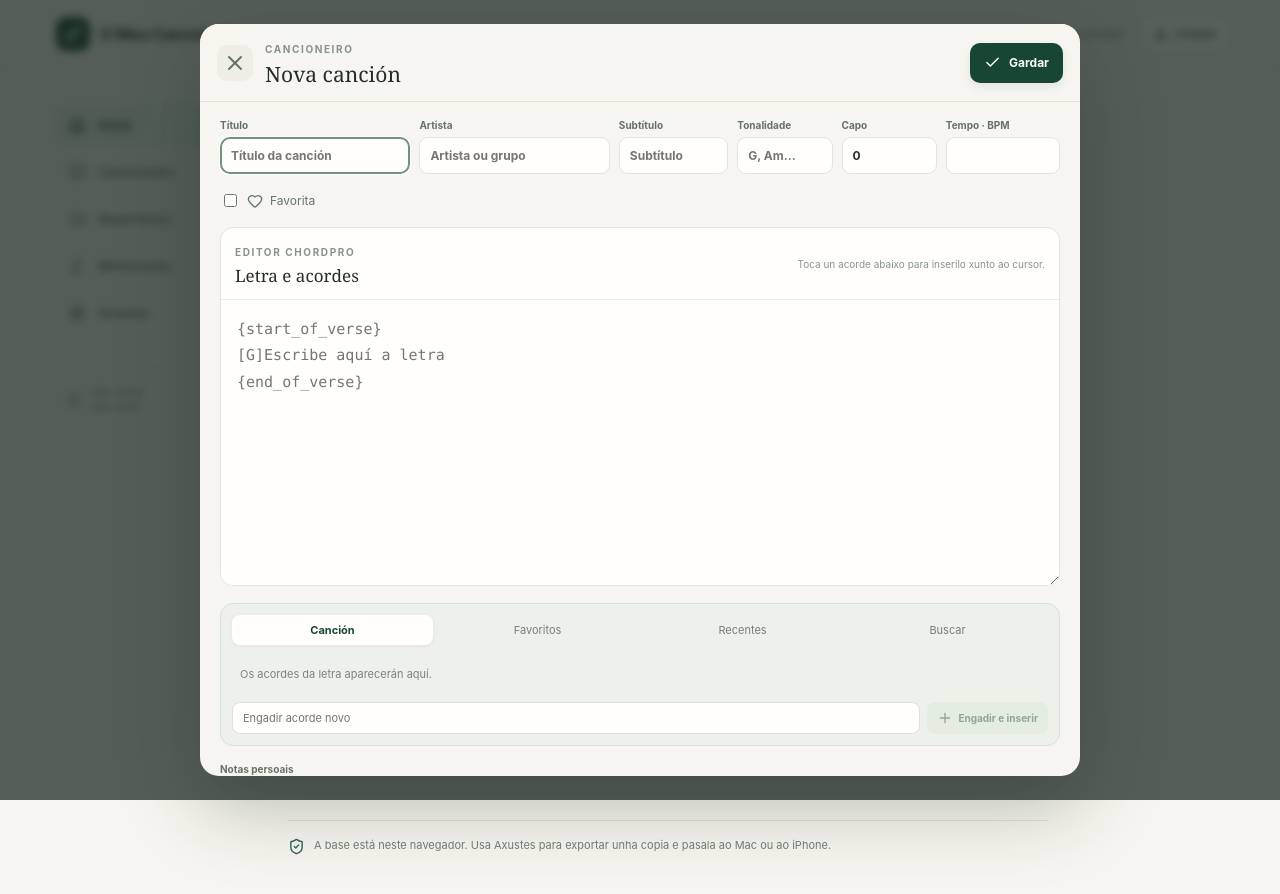
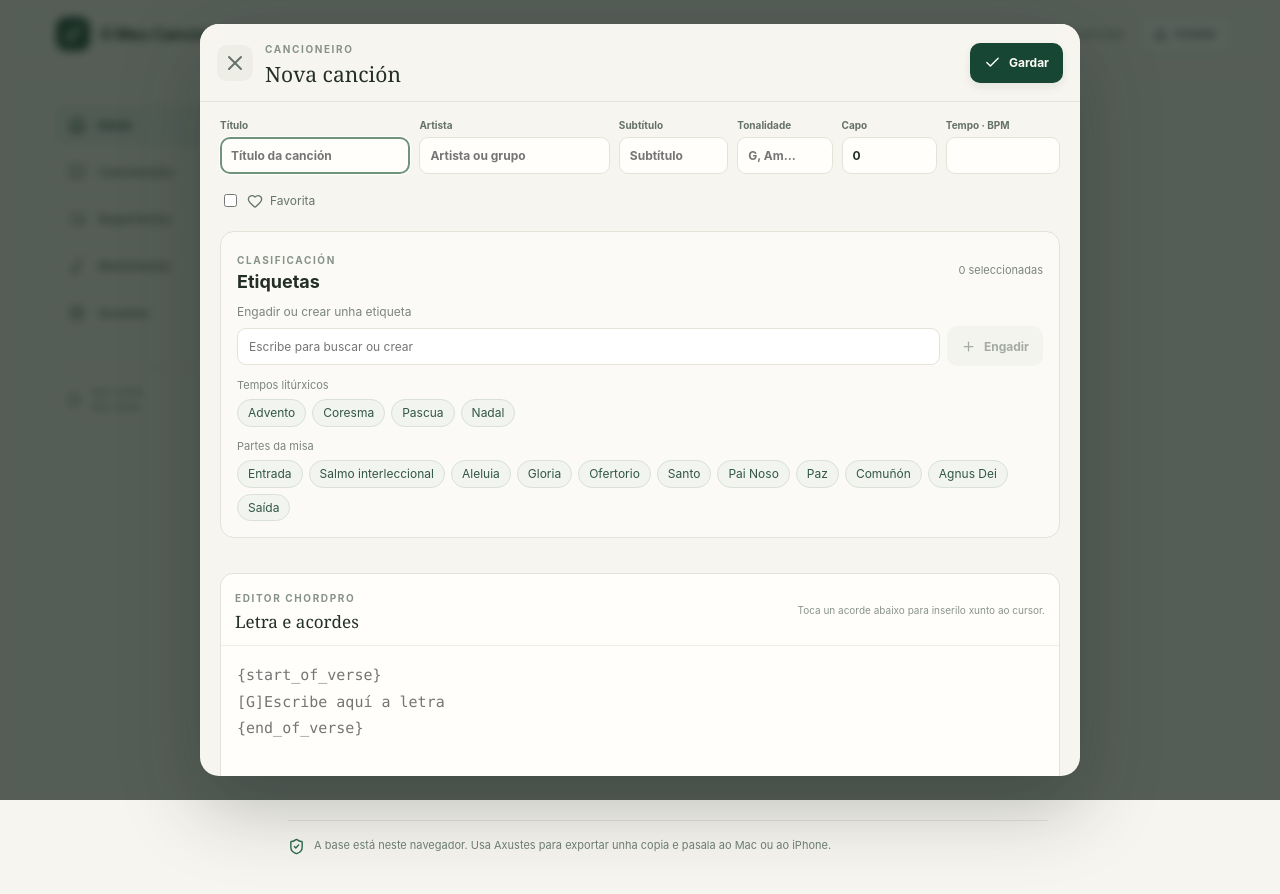
Before and after one commit to kreiz25/o-meu-cancioneiro, a React (Vite) app: page / in a window 1280 px wide. Both pictures are taken after a click on the button "Nova canción". Shown: the top 894 px of the page. Built offline with nearby package versions, Linux system fonts and the light colour scheme.

Commit message:
Add reusable song tags and ChordPro tag import

```diff
--- a/src/domain/chordpro.ts
+++ b/src/domain/chordpro.ts
@@ -1,4 +1,5 @@
 import type { Song, SongDocument, SongEvent, SongLine, SongSection, SectionKind } from '../types'
+import { cleanTags, normalizeTag } from './tags'
 
 export interface ParsedChordPro {
   title: string
@@ -7,6 +8,7 @@ export interface ParsedChordPro {
   key: string
   capo: number
   tempo: number | null
+  tags: string[]
   document: SongDocument
   warnings: string[]
   chords: string[]
@@ -33,6 +35,7 @@ export function parseChordPro(source: string, fallbackTitle = ''): ParsedChordPr
   const normalized = source.replace(/^\uFEFF/, '').replace(/\r\n?/g, '\n')
   const lines = normalized.split('\n')
   let title = '', subtitle = '', artist = '', key = '', capo = 0, tempo: number | null = null
+  const tags: string[] = []
   let kind: SectionKind = 'verse'
   let current: SongLine[] = []
   const sections: SongSection[] = []
@@ -67,6 +70,10 @@ export function parseChordPro(source: string, fallbackTitle = ''): ParsedChordPr
         if (/^\d+$/.test(value) && Number(value) >= 20 && Number(value) <= 300) tempo = Number(value)
         else warnings.push(`Tempo non válido na liña ${index + 1}: ${value}`)
         break
+      case 'tag': case 'tags':
+        recognized = true
+        tags.push(...value.split(/\s*[,;|]\s*/).filter(Boolean))
+        break
       default:
         current.push({ id: id(), events: [{ kind: 'directive', value: line }] })
         if (!known.has(name)) warnings.push(`Directiva conservada sen interpretar: {${directive.name}} (liña ${index + 1})`)
@@ -78,7 +85,7 @@ export function parseChordPro(source: string, fallbackTitle = ''): ParsedChordPr
   const validChord = chords.some(isChordSymbol)
   if (!recognized && !validChord) throw new Error('O contido non parece unha canción ChordPro válida.')
   const document: SongDocument = { formatVersion: 1, sections: normalizedSections, originalChordPro: source, preservedDirectives: [] }
-  return { title: title || fallbackTitle || subtitle, subtitle, artist, key, capo, tempo, document, warnings, chords, verseCount: normalizedSections.filter(s => s.kind === 'verse').length }
+  return { title: title || fallbackTitle || subtitle, subtitle, artist, key, capo, tempo, tags: canonicalizeTags(tags), document, warnings, chords, verseCount: normalizedSections.filter(s => s.kind === 'verse').length }
 }
 
 export function parseLine(value: string): SongLine {
@@ -131,12 +138,13 @@ export function editorTextToDocument(text: string): SongDocument {
   return { formatVersion: 1, sections: sections.length ? sections : [{ id: id(), kind: 'verse', lines: [] }], preservedDirectives: [] }
 }
 
-export function exportChordPro(song: Pick<Song, 'title' | 'subtitle' | 'artist' | 'originalKey' | 'capo' | 'tempo' | 'document'>): string {
+export function exportChordPro(song: Pick<Song, 'title' | 'subtitle' | 'artist' | 'originalKey' | 'capo' | 'tempo' | 'tags' | 'document'>): string {
   const output: string[] = []
   const meta = (name: string, value: string) => { if (value.trim()) output.push(`{${name}: ${value}}`) }
   meta('title', song.title); meta('subtitle', song.subtitle); meta('artist', song.artist); meta('key', song.originalKey)
   if (song.capo > 0) output.push(`{capo: ${song.capo}}`)
   if (song.tempo !== null) output.push(`{tempo: ${song.tempo}}`)
+  for (const tag of cleanTags(song.tags)) meta('tag', tag)
   for (const section of song.document.sections) {
     output.push(startDirective(section.kind))
     for (const line of section.lines) output.push(line.events.map(event => event.kind === 'text' ? event.value : event.kind === 'chord' ? `[${event.symbol}]` : event.value).join(''))
@@ -164,5 +172,15 @@ function startDirective(kind: SectionKind): string {
 function endDirective(kind: SectionKind): string {
   return ({ verse: '{end_of_verse}', chorus: '{end_of_chorus}', bridge: '{end_of_bridge}', intro: '{end_of_intro}', outro: '{end_of_outro}', other: '{end_of_verse}' })[kind]
 }
+function canonicalizeTags(tags: string[]): string[] {
+  const aliases: Record<string, string> = {
+    'salmo': 'Salmo interleccional', 'interleccional': 'Salmo interleccional',
+    'aleluya': 'Aleluia', 'alleluia': 'Aleluia',
+    'comunion': 'Comuñón', 'comunhao': 'Comuñón', 'comuñon': 'Comuñón',
+    'nosopai': 'Pai Noso', 'pai nosso': 'Pai Noso', 'padre nuestro': 'Pai Noso',
+    'envio': 'Saída', 'salida': 'Saída', 'agnus dei': 'Agnus Dei'
+  }
+  return cleanTags(tags.map(tag => aliases[normalizeTag(tag)] ?? tag))
+}
 function unique<T>(items: T[]): T[] { return [...new Set(items)] }
 function id(): string { return crypto.randomUUID() }
--- a/src/domain/search.ts
+++ b/src/domain/search.ts
@@ -16,7 +16,7 @@ export function songMatchesQuery(song: Song, query: string): boolean {
     song.title,
     song.subtitle,
     song.artist,
-    ...song.tags,
+    ...(song.tags ?? []),
     lyricsAndChords,
   ].join(' '))
 
--- /dev/null
+++ b/src/domain/tags.ts
@@ -0,0 +1,35 @@
+import type { Song } from '../types'
+
+export const STANDARD_TAG_GROUPS = [
+  { title: 'Tempos litúrxicos', tags: ['Advento', 'Coresma', 'Pascua', 'Nadal'] },
+  { title: 'Partes da misa', tags: ['Entrada', 'Salmo interleccional', 'Aleluia', 'Gloria', 'Ofertorio', 'Santo', 'Pai Noso', 'Paz', 'Comuñón', 'Agnus Dei', 'Saída'] }
+] as const
+
+export const STANDARD_TAGS = STANDARD_TAG_GROUPS.flatMap(group => [...group.tags])
+
+export function normalizeTag(value: string): string {
+  return value.normalize('NFKD').replace(/[\u0300-\u036f]/g, '').trim().replace(/\s+/g, ' ').toLocaleLowerCase('gl')
+}
+
+export function cleanTags(values: string[] | undefined): string[] {
+  const result: string[] = []
+  const seen = new Set<string>()
+  for (const value of values ?? []) {
+    const tag = value.trim().replace(/\s+/g, ' ')
+    const key = normalizeTag(tag)
+    if (key && !seen.has(key)) { seen.add(key); result.push(tag) }
+  }
+  return result
+}
+
+export function collectTags(songs: Song[]): string[] {
+  const custom = cleanTags(songs.flatMap(song => song.tags ?? []))
+  const known = new Map(custom.map(tag => [normalizeTag(tag), tag]))
+  return [
+    ...STANDARD_TAGS,
+    ...custom.filter(tag => !STANDARD_TAGS.some(standard => normalizeTag(standard) === normalizeTag(tag)))
+      .sort((a, b) => a.localeCompare(b, 'gl'))
+  ].map(tag => known.get(normalizeTag(tag)) && !STANDARD_TAGS.some(standard => normalizeTag(standard) === normalizeTag(tag))
+    ? known.get(normalizeTag(tag))!
+    : tag)
+}
--- a/src/ui/App.tsx
+++ b/src/ui/App.tsx
@@ -3,6 +3,7 @@ import { BookHeart, BookOpen, Download, Guitar, House, ListMusic, Music2, Plus,
 import { db, requestPersistentStorage } from '../db'
 import { DEFAULT_SETTINGS, type AppSettings, type Repertoire, type RepertoireEntry, type Song } from '../types'
 import { editorTextToDocument, exportChordPro } from '../domain/chordpro'
+import { cleanTags } from '../domain/tags'
 import { createStoredZip } from '../services/archive'
 import Editor from './Editor'
 import Library from './Library'
@@ -108,20 +109,24 @@ export default function App() {
     setToast(`${selected.length} canción(s) preparadas para exportar.`)
   }
   const finishImport = async (items: ImportItem[], confirmReplace: boolean) => {
+    let tagUpdates = 0
     await db.transaction('rw', db.songs, async () => {
       for (const item of items) {
         const parsed = item.parsed
         if (!parsed || item.choice === 'skip') continue
         const now = new Date().toISOString()
-        if (item.choice === 'replace' && confirmReplace && item.duplicateId) {
+        if (item.choice === 'tags' && item.duplicateId && parsed.tags.length > 0) {
           const old = await db.songs.get(item.duplicateId)
-          if (old) await db.songs.put({ ...old, title: parsed.title, subtitle: parsed.subtitle, artist: parsed.artist, originalKey: parsed.key, capo: parsed.capo, tempo: parsed.tempo, document: parsed.document, updatedAt: now })
+          if (old) { await db.songs.put({ ...old, tags: cleanTags([...(old.tags ?? []), ...parsed.tags]), updatedAt: now }); tagUpdates++ }
+        } else if (item.choice === 'replace' && confirmReplace && item.duplicateId) {
+          const old = await db.songs.get(item.duplicateId)
+          if (old) await db.songs.put({ ...old, title: parsed.title, subtitle: parsed.subtitle, artist: parsed.artist, originalKey: parsed.key, capo: parsed.capo, tempo: parsed.tempo, tags: cleanTags([...(old.tags ?? []), ...parsed.tags]), document: parsed.document, updatedAt: now })
         } else if (item.choice === 'new') {
-          await db.songs.add({ id: crypto.randomUUID(), title: parsed.title, subtitle: parsed.subtitle, artist: parsed.artist, originalKey: parsed.key, capo: parsed.capo, tempo: parsed.tempo, notes: '', rhythm: '', tags: [], favorite: false, createdAt: now, updatedAt: now, document: parsed.document })
+          await db.songs.add({ id: crypto.randomUUID(), title: parsed.title, subtitle: parsed.subtitle, artist: parsed.artist, originalKey: parsed.key, capo: parsed.capo, tempo: parsed.tempo, notes: '', rhythm: '', tags: parsed.tags, favorite: false, createdAt: now, updatedAt: now, document: parsed.document })
         }
       }
     })
-    await refresh(); setToast('Importación completada.'); setImportItems(null)
+    await refresh(); setToast(tagUpdates ? `Etiquetas aplicadas a ${tagUpdates} canción(s).` : 'Importación completada.'); setImportItems(null)
   }
 
   const showPerformance = (song: Song, key: string, queue?: Performing['queue']) => setPerformance({ song, key, queue })
@@ -140,7 +145,7 @@ export default function App() {
       </main>
     </div>
     <nav className="bottom-nav">{navItems.map(([id, Icon, label]) => <button key={id} className={tab === id ? 'active' : ''} onClick={() => currentTab(id as Tab)}><Icon size={19}/><span>{label}</span></button>)}</nav>
-    {editor && <Editor key={editor.id} song={editor} settings={settings} onClose={() => setEditor(null)} onSave={saveSong} onSettings={updateSettings}/>}
+    {editor && <Editor key={editor.id} song={editor} settings={settings} existingTags={[...new Set(songs.flatMap(song => song.tags ?? []))]} onClose={() => setEditor(null)} onSave={saveSong} onSettings={updateSettings}/>}
     {importItems && <ImportReview items={importItems} songs={songs} onClose={() => setImportItems(null)} onImport={finishImport}/>}
     {performance && <Performance key={performance.song.id} song={performance.song} keyOverride={performance.key} queue={performance.queue} settings={settings} onSettings={updateSettings} onClose={() => setPerformance(null)} onQueueIndex={(song, key) => setPerformance(current => current ? { ...current, song, key } : null)}/>}
     {toast && <div className="toast"><ShieldCheck size={16}/>{toast}</div>}
--- a/src/ui/Editor.tsx
+++ b/src/ui/Editor.tsx
@@ -3,21 +3,24 @@ import { Check, ChevronDown, Heart, Plus, Search, Star, X } from 'lucide-react'
 import type { AppSettings, Song } from '../types'
 import { chordSymbols, documentToEditorText, editorTextToDocument } from '../domain/chordpro'
 import { insertChordAtCursor } from '../domain/music'
+import { normalizeTag, STANDARD_TAGS, STANDARD_TAG_GROUPS } from '../domain/tags'
 
-export default function Editor({ song, settings, onClose, onSave, onSettings }: {
+export default function Editor({ song, settings, existingTags = [], onClose, onSave, onSettings }: {
   song: Song
   settings: AppSettings
+  existingTags?: string[]
   onClose: () => void
   onSave: (song: Song) => Promise<void>
   onSettings: (settings: AppSettings) => Promise<void>
 }) {
-  const [draft, setDraft] = useState<Song>({ ...song, tags: [...song.tags] })
+  const [draft, setDraft] = useState<Song>({ ...song, tags: [...(song.tags ?? [])] })
   const [text, setText] = useState(() => documentToEditorText(song.document))
   const [activeGroup, setActiveGroup] = useState<'song' | 'favorites' | 'recent' | 'search'>('song')
   const [query, setQuery] = useState('')
   const [newChord, setNewChord] = useState('')
   const [saving, setSaving] = useState(false)
   const [error, setError] = useState('')
+  const [tagInput, setTagInput] = useState('')
   const [cursor, setCursor] = useState(0)
   const area = useRef<HTMLTextAreaElement>(null)
   const nextCursor = useRef<number | null>(null)
@@ -25,6 +28,21 @@ export default function Editor({ song, settings, onClose, onSave, onSettings }:
   const songChords = useMemo(() => chordSymbols(text), [text])
   const candidateChords = useMemo(() => [...new Set([...songChords, ...settings.favoriteChords, ...settings.recentChords, 'A', 'Am', 'B', 'Bm', 'C', 'C7', 'Cadd9', 'D', 'D7', 'Dm', 'E', 'Em', 'F', 'F#m', 'G'])].sort((a, b) => a.localeCompare(b)), [songChords, settings])
   const visibleChords = activeGroup === 'song' ? songChords : activeGroup === 'favorites' ? settings.favoriteChords : activeGroup === 'recent' ? settings.recentChords : candidateChords.filter(chord => chord.toLocaleLowerCase().includes(query.toLocaleLowerCase()))
+  const tagOptions = useMemo(() => [...new Map([...STANDARD_TAGS, ...existingTags, ...(draft.tags ?? [])].map(tag => [normalizeTag(tag), tag.trim()])).values()].filter(Boolean), [existingTags, draft.tags])
+  const customTags = tagOptions.filter(tag => !STANDARD_TAGS.some(standard => normalizeTag(standard) === normalizeTag(tag)))
+  const addTag = (value = tagInput) => {
+    const normalized = normalizeTag(value)
+    if (!normalized) return
+    const canonical = tagOptions.find(tag => normalizeTag(tag) === normalized) ?? value.trim().replace(/\s+/g, ' ')
+    if (!draft.tags.some(tag => normalizeTag(tag) === normalized)) setDraft(current => ({ ...current, tags: [...current.tags, canonical] }))
+    setTagInput('')
+  }
+  const toggleTag = (tag: string) => {
+    const normalized = normalizeTag(tag)
+    setDraft(current => ({ ...current, tags: current.tags.some(item => normalizeTag(item) === normalized)
+      ? current.tags.filter(item => normalizeTag(item) !== normalized)
+      : [...current.tags, tag] }))
+  }
 
   useLayoutEffect(() => {
     if (nextCursor.current === null || !area.current) return
@@ -79,6 +97,13 @@ export default function Editor({ song, settings, onClose, onSave, onSettings }:
           <label>Tempo · BPM<input type="number" min="20" max="300" value={draft.tempo ?? ''} onChange={e => setDraft({ ...draft, tempo: e.target.value ? Number(e.target.value) : null })}/></label>
         </div>
         <label className="favorite-toggle"><input type="checkbox" checked={draft.favorite} onChange={e => setDraft({ ...draft, favorite: e.target.checked })}/><Heart size={16}/> Favorita</label>
+        <section className="song-tags-editor" aria-label="Etiquetas da canción">
+          <div className="tag-section-heading"><div><span className="eyebrow">CLASIFICACIÓN</span><h3>Etiquetas</h3></div><span>{draft.tags.length} seleccionadas</span></div>
+          {draft.tags.length > 0 && <div className="selected-tags">{draft.tags.map(tag => <button type="button" className="tag-chip selected" key={normalizeTag(tag)} onClick={() => toggleTag(tag)} aria-label={`Quitar etiqueta ${tag}`}>{tag}<X size={13}/></button>)}</div>}
+          <label className="tag-entry">Engadir ou crear unha etiqueta<input value={tagInput} onChange={e => setTagInput(e.target.value)} onKeyDown={e => { if (e.key === 'Enter' || e.key === ',') { e.preventDefault(); addTag() } }} placeholder="Escribe para buscar ou crear" list="song-tag-options"/><datalist id="song-tag-options">{tagOptions.map(tag => <option key={normalizeTag(tag)} value={tag}/>)}</datalist><button type="button" className="secondary-button" onClick={() => addTag()} disabled={!tagInput.trim()}><Plus size={15}/> Engadir</button></label>
+          {STANDARD_TAG_GROUPS.map(group => <div className="tag-group" key={group.title}><span>{group.title}</span><div className="tag-options">{group.tags.map(tag => <button type="button" key={tag} className={draft.tags.some(item => normalizeTag(item) === normalizeTag(tag)) ? 'tag-chip selected' : 'tag-chip'} onClick={() => toggleTag(tag)}>{tag}</button>)}</div></div>)}
+          {customTags.length > 0 && <div className="tag-group"><span>Etiquetas creadas</span><div className="tag-options">{customTags.map(tag => <button type="button" key={normalizeTag(tag)} className={draft.tags.some(item => normalizeTag(item) === normalizeTag(tag)) ? 'tag-chip selected' : 'tag-chip'} onClick={() => toggleTag(tag)}>{tag}</button>)}</div></div>}
+        </section>
         <section className="lyrics-panel"><div className="panel-title"><div><span className="eyebrow">EDITOR CHORDPRO</span><h3>Letra e acordes</h3></div><span className="editor-hint">Toca un acorde abaixo para inserilo xunto ao cursor.</span></div>
           <textarea ref={area} className="lyrics-input" value={text} onChange={e => setText(e.target.value)} onSelect={e => setCursor(e.currentTarget.selectionStart)} spellCheck={false} placeholder={'{start_of_verse}\n[G]Escribe aquí a letra\n{end_of_verse}'} aria-label="Letra con acordes en sintaxe ChordPro"/>
         </section>
--- a/src/ui/Library.tsx
+++ b/src/ui/Library.tsx
@@ -9,20 +9,22 @@ export default function Library({ songs, onEdit, onView, onNew, onImport, onDele
 }) {
   const [query, setQuery] = useState('')
   const [key, setKey] = useState('')
+  const [tag, setTag] = useState('')
   const [favorites, setFavorites] = useState(false)
   const [sort, setSort] = useState<'title' | 'recent'>('title')
   const [selectedIds, setSelectedIds] = useState<string[]>([])
   const keys = useMemo(() => [...new Set(songs.map(song => song.originalKey).filter(Boolean))].sort((a, b) => a.localeCompare(b)), [songs])
+  const tags = useMemo(() => [...new Set(songs.flatMap(song => song.tags ?? []))].sort((a, b) => a.localeCompare(b, 'gl')), [songs])
   const filtered = useMemo(() => songs.filter(song =>
-    songMatchesQuery(song, query) && (!key || song.originalKey === key) && (!favorites || song.favorite)
-  ).sort((a, b) => sort === 'title' ? a.title.localeCompare(b.title, 'gl') : b.updatedAt.localeCompare(a.updatedAt)), [songs, query, key, favorites, sort])
+    songMatchesQuery(song, query) && (!key || song.originalKey === key) && (!tag || (song.tags ?? []).includes(tag)) && (!favorites || song.favorite)
+  ).sort((a, b) => sort === 'title' ? a.title.localeCompare(b.title, 'gl') : b.updatedAt.localeCompare(a.updatedAt)), [songs, query, key, tag, favorites, sort])
 
   return <section className="library-page">
     <div className="page-heading"><div><span className="eyebrow">A COLECCIÓN</span><h1>Cancioneiro</h1><p>{songs.length} {songs.length === 1 ? 'canción gardada' : 'cancións gardadas'} neste dispositivo.</p></div><div className="heading-actions">{selectedIds.length > 0 && <button className="secondary-button" onClick={() => onExportMany(songs.filter(song => selectedIds.includes(song.id)))}><Download size={16}/> Exportar {selectedIds.length}</button>}<button className="secondary-button" onClick={onImport}><Import size={17}/> Importar</button><button className="primary-button" onClick={onNew}><Plus size={17}/> Nova canción</button></div></div>
-    <div className="library-filters"><label className="search-field"><Search size={17}/><input value={query} onChange={e => setQuery(e.target.value)} placeholder="Buscar título, artista, acorde ou letra" aria-label="Buscar cancións por título, artista, acorde ou letra"/></label><label className="select-field"><SlidersHorizontal size={15}/><select value={key} onChange={e => setKey(e.target.value)}><option value="">Todas as tonalidades</option>{keys.map(item => <option key={item}>{item}</option>)}</select></label><button className={favorites ? 'filter-pill active' : 'filter-pill'} onClick={() => setFavorites(value => !value)}><Heart size={15} fill={favorites ? 'currentColor' : 'none'}/> Favoritas</button><button className="filter-pill" onClick={() => setSort(value => value === 'title' ? 'recent' : 'title')}><ArrowDownAZ size={15}/>{sort === 'title' ? 'Alfabética' : 'Recentes'}</button></div>
+    <div className="library-filters"><label className="search-field"><Search size={17}/><input value={query} onChange={e => setQuery(e.target.value)} placeholder="Buscar título, artista, acorde ou letra" aria-label="Buscar cancións por título, artista, acorde ou letra"/></label><label className="select-field"><SlidersHorizontal size={15}/><select value={key} onChange={e => setKey(e.target.value)}><option value="">Todas as tonalidades</option>{keys.map(item => <option key={item}>{item}</option>)}</select></label><label className="select-field tag-filter"><select value={tag} onChange={e => setTag(e.target.value)} aria-label="Filtrar por etiqueta"><option value="">Todas as etiquetas</option>{tags.map(item => <option key={item}>{item}</option>)}</select></label><button className={favorites ? 'filter-pill active' : 'filter-pill'} onClick={() => setFavorites(value => !value)}><Heart size={15} fill={favorites ? 'currentColor' : 'none'}/> Favoritas</button><button className="filter-pill" onClick={() => setSort(value => value === 'title' ? 'recent' : 'title')}><ArrowDownAZ size={15}/>{sort === 'title' ? 'Alfabética' : 'Recentes'}</button></div>
     {filtered.length ? <div className="song-grid">{filtered.map(song => <article className="song-card" key={song.id}>
-      <button className="song-open" onClick={() => onView(song)} aria-label={`Abrir ${song.title}`}><span className="song-card-icon"><Music2 size={18}/></span><span className="song-card-title">{song.title || 'Sen título'}</span>{song.subtitle && <span className="song-card-subtitle">{song.subtitle}</span>}<span className="song-card-artist">{song.artist || 'Artista descoñecido'}</span><span className="song-card-meta">{song.originalKey && <span className="key-badge">{song.originalKey}</span>}{song.capo > 0 && <span>Capo {song.capo}</span>}{song.tempo && <span>{song.tempo} BPM</span>}</span></button>
+      <button className="song-open" onClick={() => onView(song)} aria-label={`Abrir ${song.title}`}><span className="song-card-icon"><Music2 size={18}/></span><span className="song-card-title">{song.title || 'Sen título'}</span>{song.subtitle && <span className="song-card-subtitle">{song.subtitle}</span>}<span className="song-card-artist">{song.artist || 'Artista descoñecido'}</span><span className="song-card-meta">{song.originalKey && <span className="key-badge">{song.originalKey}</span>}{song.capo > 0 && <span>Capo {song.capo}</span>}{song.tempo && <span>{song.tempo} BPM</span>}</span>{(song.tags ?? []).length > 0 && <span className="song-card-tags">{song.tags.slice(0, 3).map(item => <span className="tag-chip" key={item}>{item}</span>)}{song.tags.length > 3 && <span className="tag-more">+{song.tags.length - 3}</span>}</span>}</button>
       <div className="song-card-actions"><label className="song-select"><input type="checkbox" checked={selectedIds.includes(song.id)} onChange={() => setSelectedIds(value => value.includes(song.id) ? value.filter(id => id !== song.id) : [...value, song.id])}/> Seleccionar</label><button onClick={() => onEdit(song)}>Editar</button><button onClick={() => onExportSong(song)} aria-label={`Exportar ${song.title} en ChordPro`}>.pro</button><button onClick={() => onDelete(song)} aria-label={`Eliminar ${song.title}`}>Eliminar</button>{song.favorite && <Heart size={15} fill="currentColor"/>}</div>
-    </article>)}</div> : <div className="empty-state"><Music2 size={30}/><h2>{songs.length ? 'Non hai resultados' : 'O primeiro acorde está por chegar'}</h2><p>{songs.length ? 'Proba outro termo ou quita algún filtro.' : 'Crea unha canción ou importa a túa colección ChordPro.'}</p><button className="primary-button" onClick={songs.length ? () => { setQuery(''); setKey(''); setFavorites(false) } : onNew}>{songs.length ? 'Limpar filtros' : 'Crear primeira canción'}</button></div>}
+    </article>)}</div> : <div className="empty-state"><Music2 size={30}/><h2>{songs.length ? 'Non hai resultados' : 'O primeiro acorde está por chegar'}</h2><p>{songs.length ? 'Proba outro termo ou quita algún filtro.' : 'Crea unha canción ou importa a túa colección ChordPro.'}</p><button className="primary-button" onClick={songs.length ? () => { setQuery(''); setKey(''); setTag(''); setFavorites(false) } : onNew}>{songs.length ? 'Limpar filtros' : 'Crear primeira canción'}</button></div>}
   </section>
 }
```
Also changed, not shown: src/ui/ImportReview.tsx (+11 -3 lines), src/styles.css.
